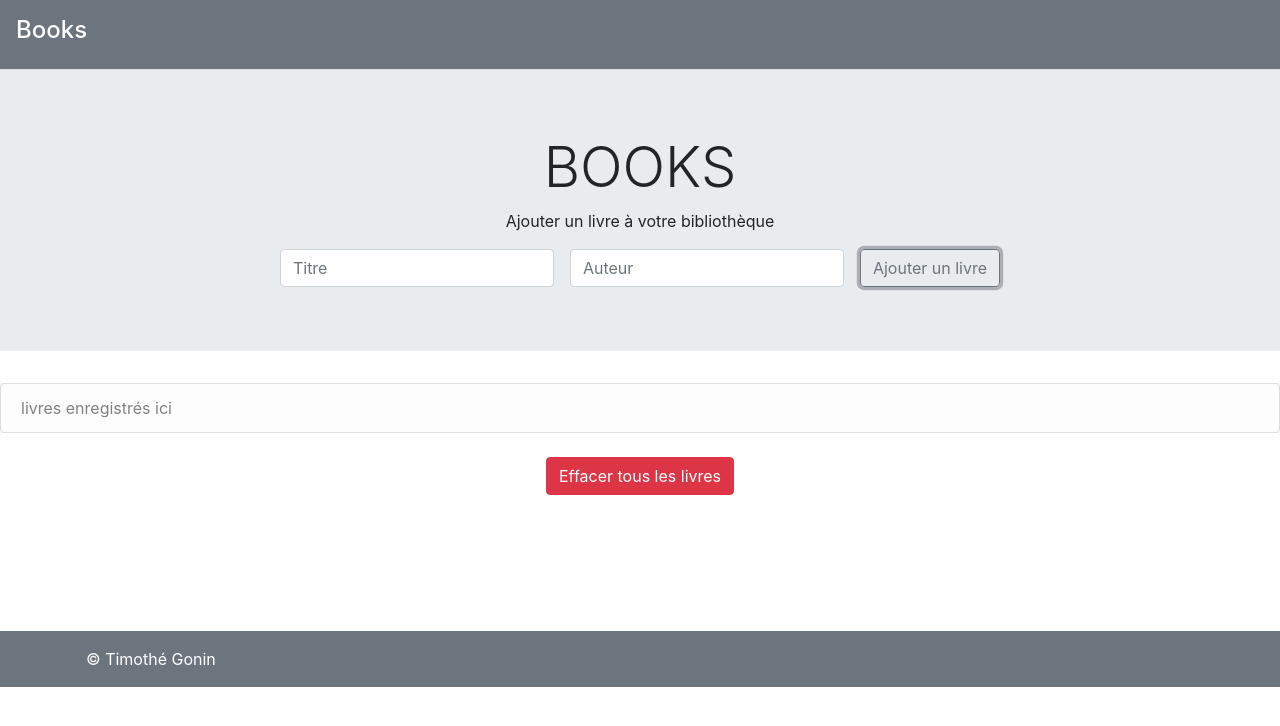
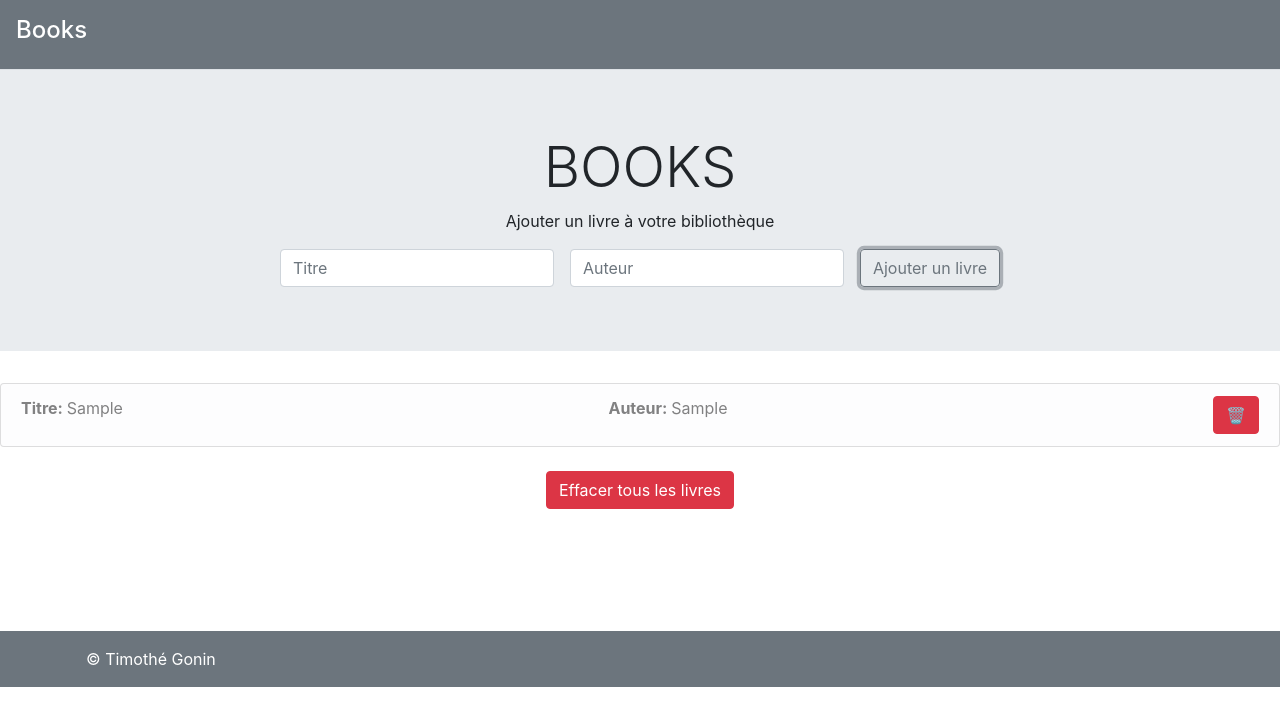
Before and after one commit to TimotheGonin/books, a React (Create React App) app: page / in a window 1280 px wide. Both pictures are taken after typing "Sample", "Sample" into the empty fields and a click on the button "Ajouter un livre". Shown: the top 726 px of the page. Built offline with nearby package versions, Linux system fonts and the light colour scheme.

Commit message:
deletebooks styles

```diff
--- a/src/containers/AddBooks/index.jsx
+++ b/src/containers/AddBooks/index.jsx
@@ -20,6 +20,36 @@
 		//vider input
 		setNewData(initialState);
 	};
+
+	const displayData =
+		libraryData.length > 0 ? (
+			libraryData.map((data) => {
+				return (
+					<li
+						key={data.id}
+						className="list-group-item list-group-item-light d-flex justify-content-between"
+					>
+						<span>
+							<strong>Titre: </strong> {data.title}
+						</span>
+						<span>
+							<strong>Auteur: </strong> {data.author}
+						</span>
+						<button className="btn btn-danger">🗑</button>
+					</li>
+				);
+			})
+		) : (
+			<p className="text-center">Aucune data à afficher</p>
+		);
+
+	const deleteAllBooksBtn = libraryData.length > 0 && (
+		<div className="d-flex justify-content-center">
+			<button className="btn btn-danger mt-4 mb-5">
+				Effacer tous les livres
+			</button>
+		</div>
+	);
 
 	return (
 		<main role="main">
@@ -66,16 +96,8 @@
 			<div className="Container" style={{ minHeight: "200px" }}>
 				<div className="row">
 					<div className="col-md-12">
-						<ul className="list-group">
-							<li className="list-group-item list-group-item-light d-flex justify-content-between">
-								livres enregistrés ici
-							</li>
-						</ul>
-						<div className="d-flex justify-content-center">
-							<button className="btn btn-danger mt-4 mb-5">
-								Effacer tous les livres
-							</button>
-						</div>
+						<ul className="list-group">{displayData}</ul>
+						{deleteAllBooksBtn}
 					</div>
 				</div>
 			</div>
```
